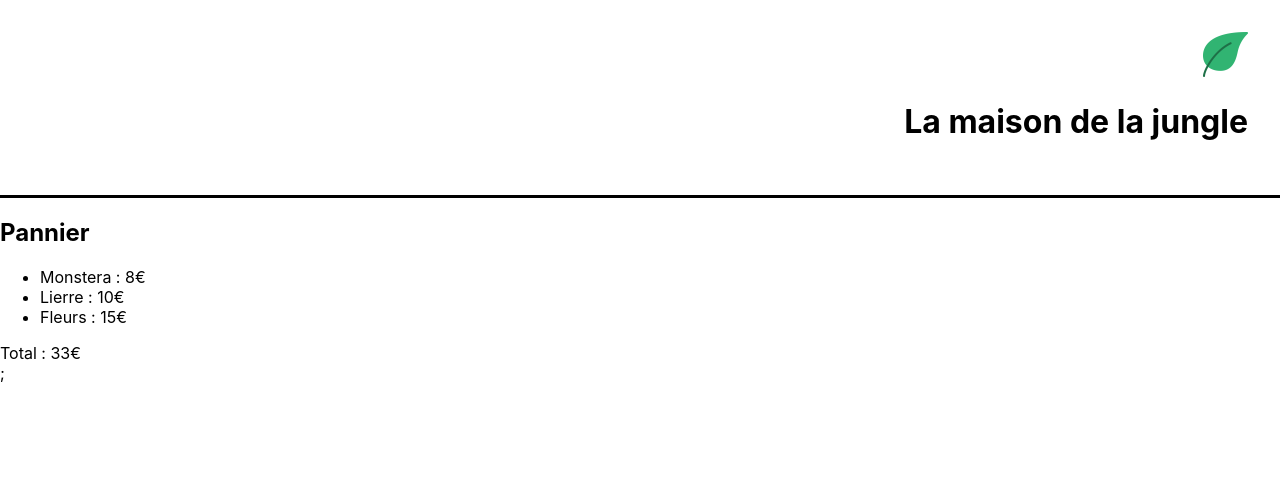
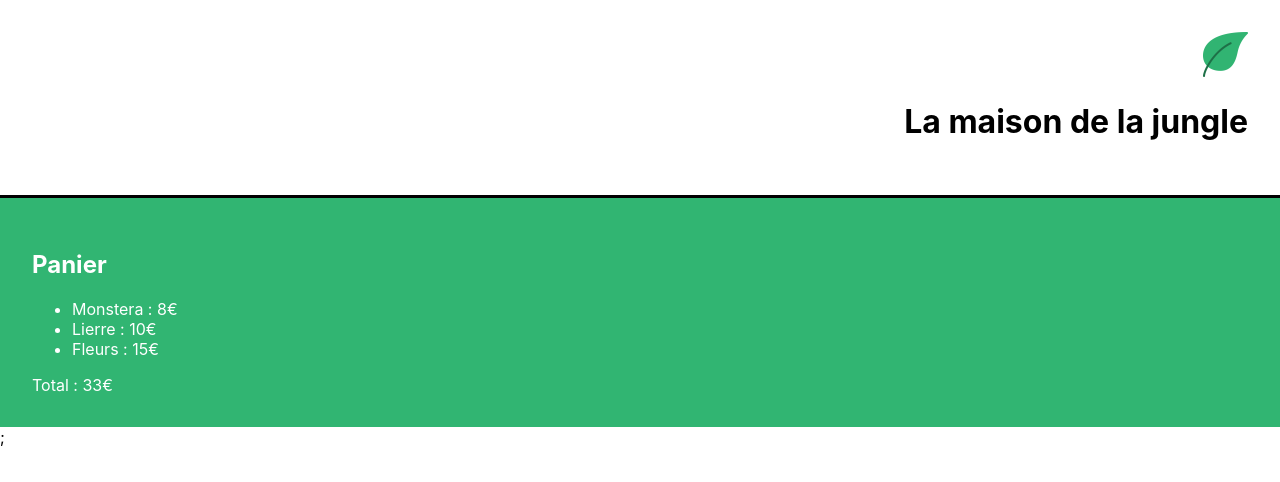
Before and after one commit to JB-Doffemont/React_practice, a React (Create React App) app in the folder react_shop/: page / in a window 1280 px wide. Shown: the top 482 px of the page. Built offline with nearby package versions, Linux system fonts and the light colour scheme.

Commit message:
cart style

```diff
--- a/react_shop/src/components/Cart.js
+++ b/react_shop/src/components/Cart.js
@@ -1,10 +1,12 @@
+import {} from "../styles/cart.css";
+
 function Cart() {
   const monsteraPrice = 8;
   const ivyPrice = 10;
   const flowerPrice = 15;
   return (
-    <div>
-      <h2>Pannier</h2>
+    <div className="lmj-cart">
+      <h2>Panier</h2>
       <ul>
         <li>Monstera : {monsteraPrice}€</li>
         <li>Lierre : {ivyPrice}€</li>
--- /dev/null
+++ b/react_shop/src/styles/cart.css
@@ -0,0 +1,5 @@
+.lmj-cart {
+    padding: 32px;
+    color: white;
+    background-color: #31b572;
+}
```
Also changed, not shown: react_shop/src/styles/banner.css (line endings or trailing spaces).
